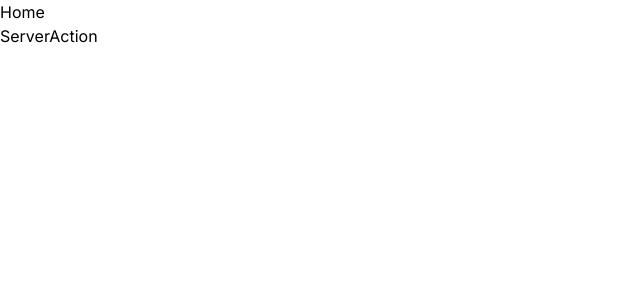
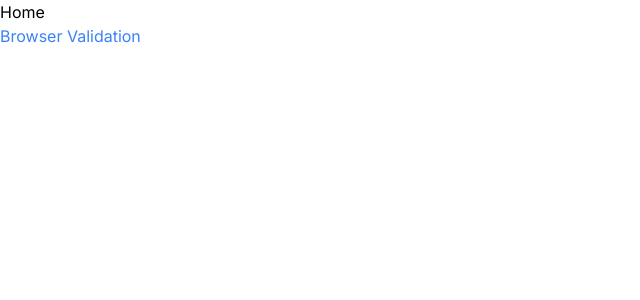
Before and after one commit to taro-28/form-compare, a Next.js app: page / in a window 1280 px wide. Shown: the top 300 px of the page, without its empty margins (0-640 px from the left). Built offline with nearby package versions, Linux system fonts and the light colour scheme.

Commit message:
import custom link comp

```diff
--- a/src/app/page.tsx
+++ b/src/app/page.tsx
@@ -1,10 +1,10 @@
-import Link from "next/link";
+import { Link } from "@/components/Link";
 
 export default function Home() {
-    return (
-        <main className="">
-            <h1>Home</h1>
-            <Link href="/server-action">ServerAction</Link>
-        </main>
-    );
+  return (
+    <main className="">
+      <h1>Home</h1>
+      <Link href="/server-action/browser-validation">Browser Validation</Link>
+    </main>
+  );
 }
```
